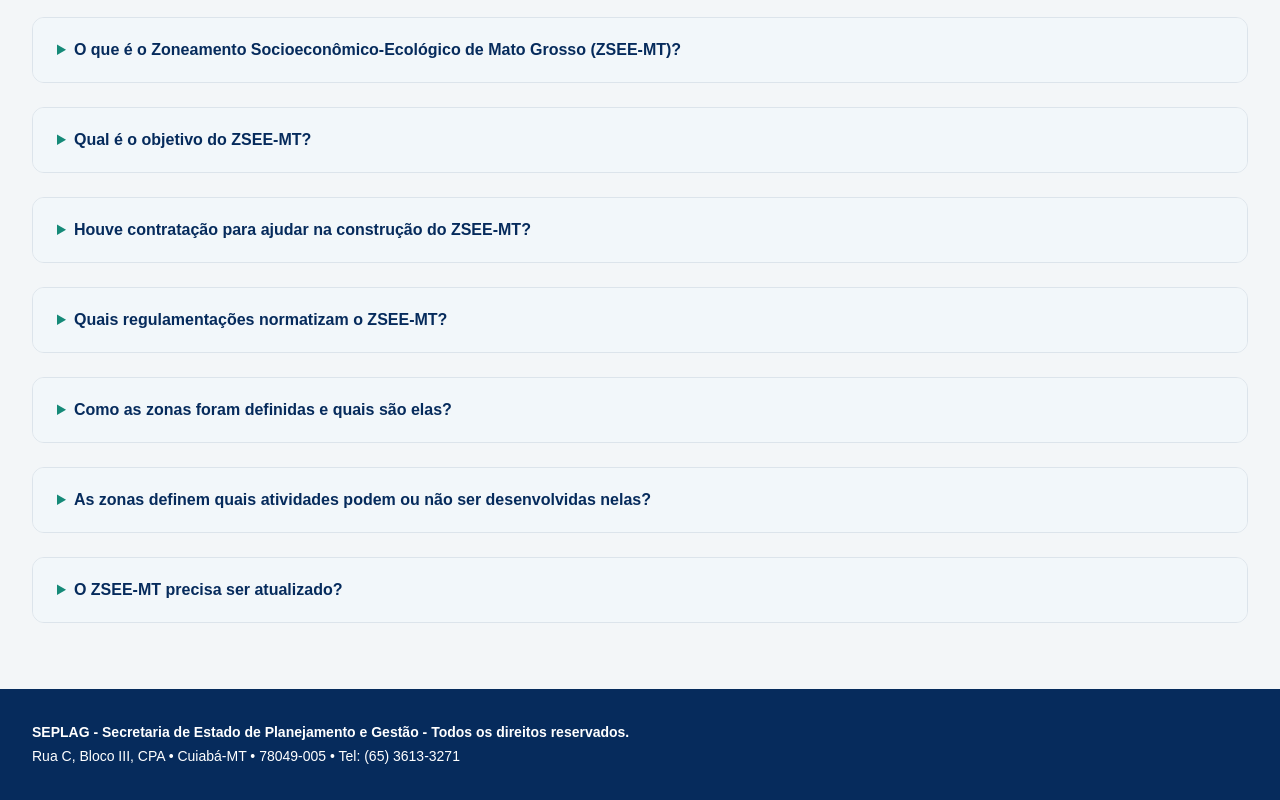
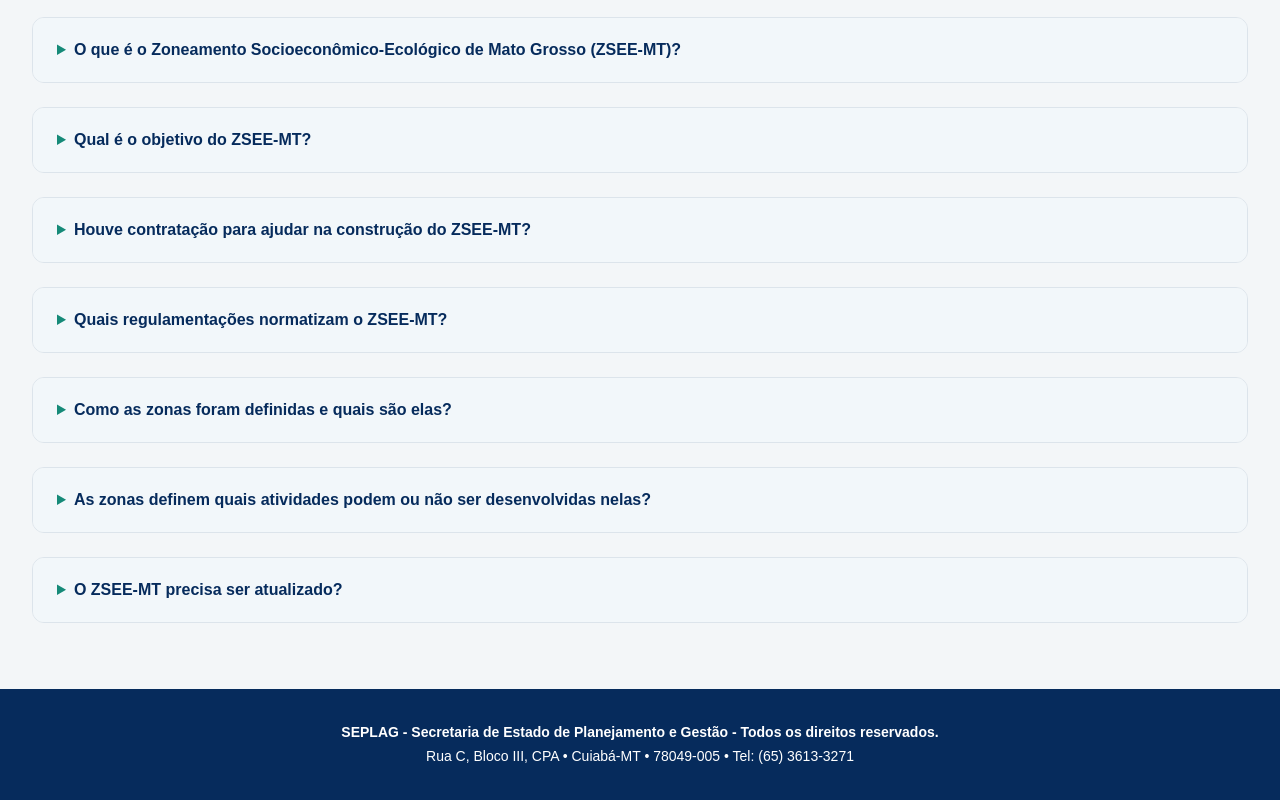
Before and after one commit to ctc-jpg/zoneamento_socioeconomico_ecologico, a plain HTML site: page zoneamento-organizado/index.html in a window 1280 px wide. Shown: the part 2967-3767 px from the top of the page. Drawn offline with Linux system fonts and the light colour scheme.

Commit message:
Update index.html

```diff
--- a/zoneamento-organizado/index.html
+++ b/zoneamento-organizado/index.html
@@ -13,6 +13,8 @@
 
   <link rel="icon" href="assets/imagens/logo.png">
   <link rel="stylesheet" href="assets/css/site.css">
+
+
 
   <style>
     /* Centralização dos anos, círculos e textos da cronologia. */
@@ -101,7 +103,23 @@
         padding: 0 18px 18px;
       }
     }
+
+    /* Rodapé centralizado no computador e no celular. */
+    .footer .footer-inner {
+      display: flex;
+      flex-direction: column;
+      align-items: center;
+      justify-content: center;
+      text-align: center;
+    }
+
+    .footer .footer-inner p {
+      width: 100%;
+      margin: 0;
+      text-align: center;
+    }
   </style>
+
 </head>
 
 <body>
```
